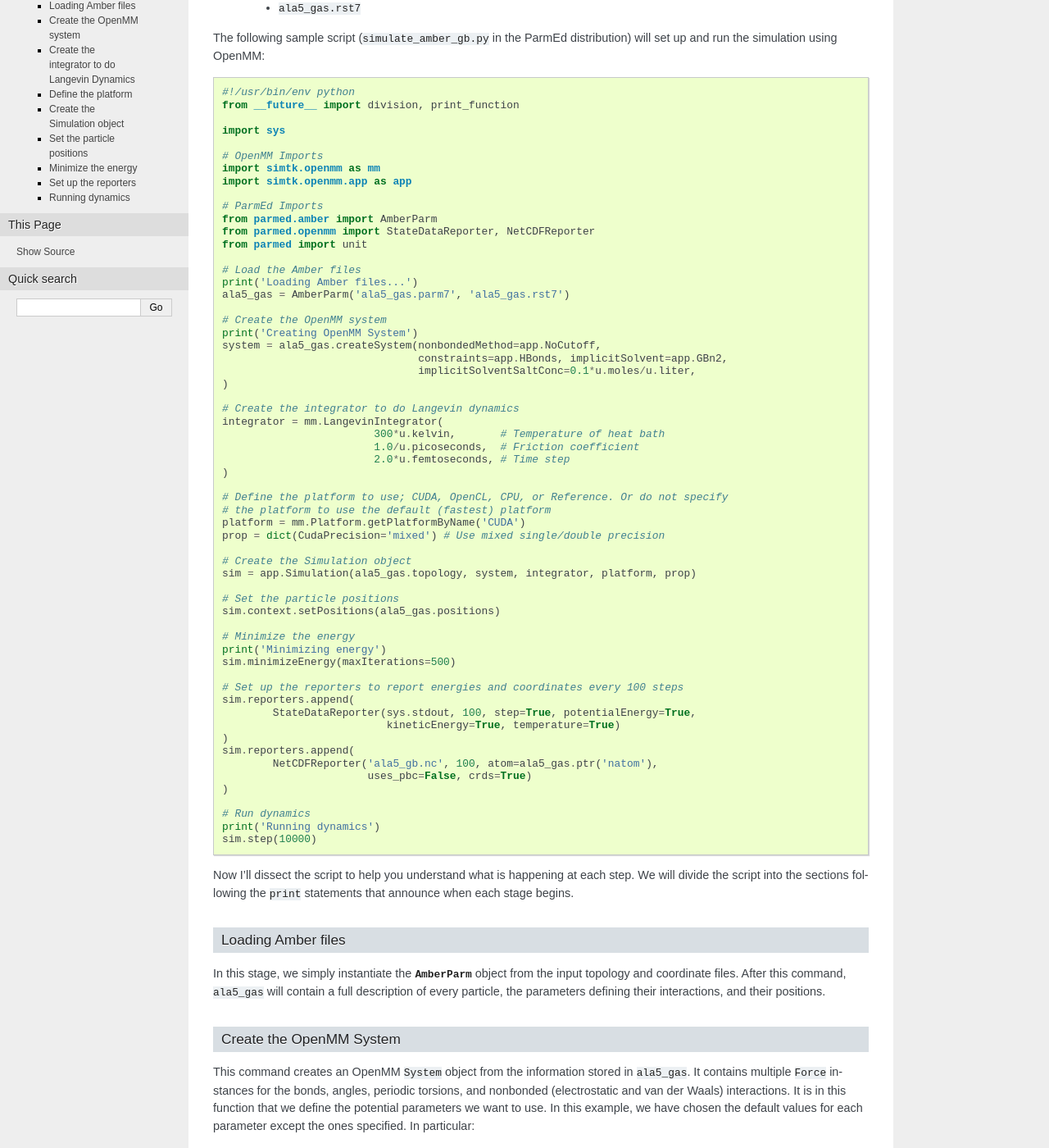
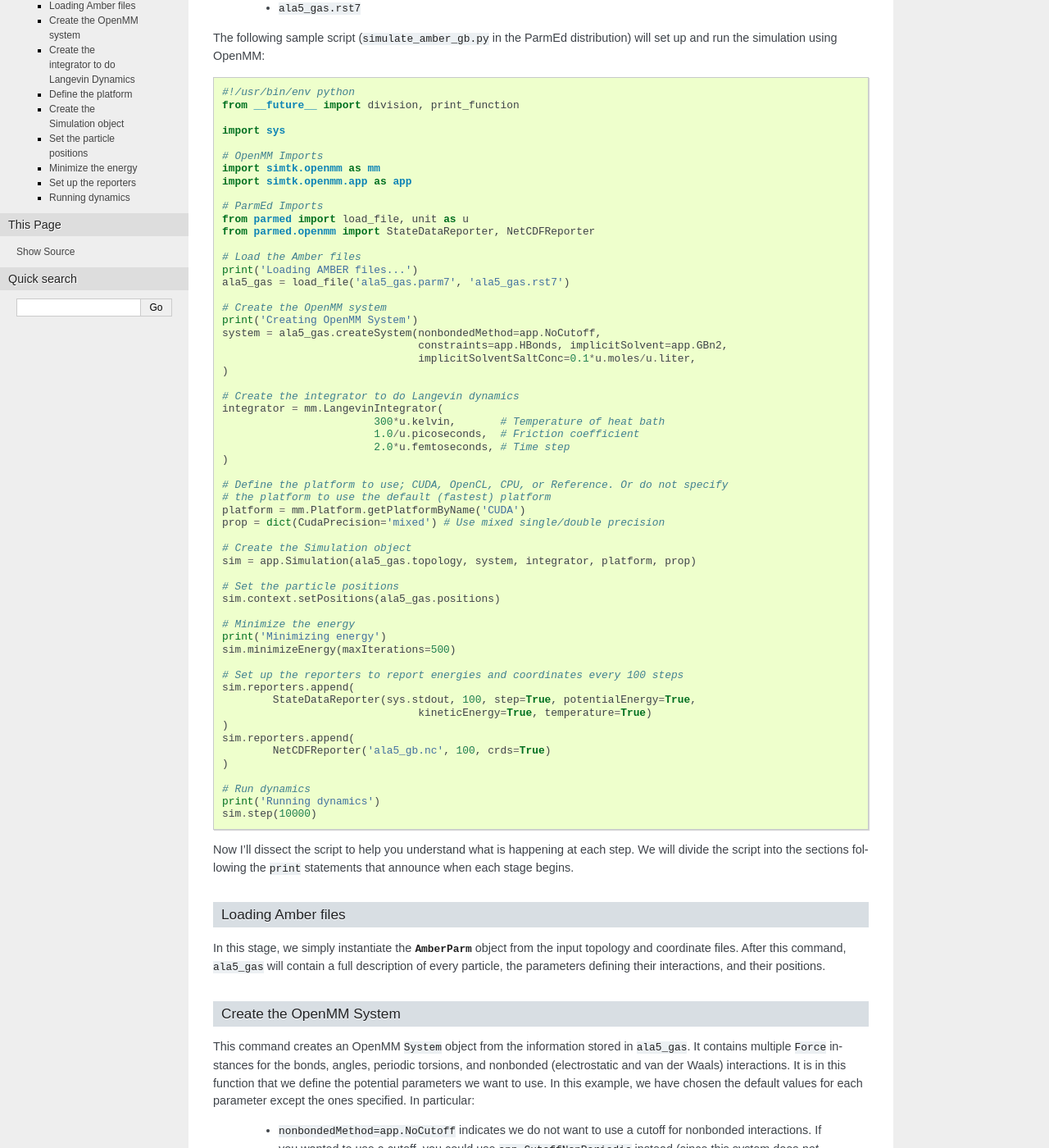
Before and after one commit to ParmEd/ParmEd, a Sphinx documentation site: the page built from doc/omm_amber.rst, in a window 1280 px wide and 1400 px high, scrolled down 417 px. Shown: the whole window at 82% size. Built offline with Sphinx 7.4.7, drawn with Linux system fonts in a browser that asks for light colours; some of the changed text lies outside the part shown.

Commit message:
Update examples in docs to match the ones in the examples folder.

```diff
--- a/doc/omm_amber.rst
+++ b/doc/omm_amber.rst
@@ -36,13 +36,12 @@ distribution) will set up and run the simulation using OpenMM::
     import simtk.openmm.app as app
 
     # ParmEd Imports
-    from parmed.amber import AmberParm
+    from parmed import load_file, unit as u
     from parmed.openmm import StateDataReporter, NetCDFReporter
-    from parmed import unit
 
     # Load the Amber files
-    print('Loading Amber files...')
-    ala5_gas = AmberParm('ala5_gas.parm7', 'ala5_gas.rst7')
+    print('Loading AMBER files...')
+    ala5_gas = load_file('ala5_gas.parm7', 'ala5_gas.rst7')
 
     # Create the OpenMM system
     print('Creating OpenMM System')
@@ -76,11 +75,10 @@ distribution) will set up and run the simulation using OpenMM::
     # Set up the reporters to report energies and coordinates every 100 steps
     sim.reporters.append(
             StateDataReporter(sys.stdout, 100, step=True, potentialEnergy=True,
-                              kineticEnergy=True, temperature=True)
+                                   kineticEnergy=True, temperature=True)
     )
     sim.reporters.append(
-            NetCDFReporter('ala5_gb.nc', 100, atom=ala5_gas.ptr('natom'),
-                           uses_pbc=False, crds=True)
+            NetCDFReporter('ala5_gb.nc', 100, crds=True)
     )
 
     # Run dynamics
@@ -220,14 +218,12 @@ distribution) will set up and run the simulation using OpenMM::
     import simtk.openmm.app as app
 
     # ParmEd Imports
-    from parmed.amber.openmmloader import AmberParm
-    from parmed.charmm.parameters import CharmmParameterSet
-    from parmed.openmm.reporters import StateDataReporter, NetCDFReporter
-    from parmed import unit as u
+    from parmed import load_file, unit as u
+    from parmed.openmm import StateDataReporter, NetCDFReporter
 
     # Load the Amber files
     print('Loading AMBER files...')
-    ala2_solv = AmberParm('ala2_solv.parm7', 'ala2_solv.rst7')
+    ala2_solv = load_file('ala2_solv.parm7', 'ala2_solv.rst7')
 
     # Create the OpenMM system
     print('Creating OpenMM System')
```
